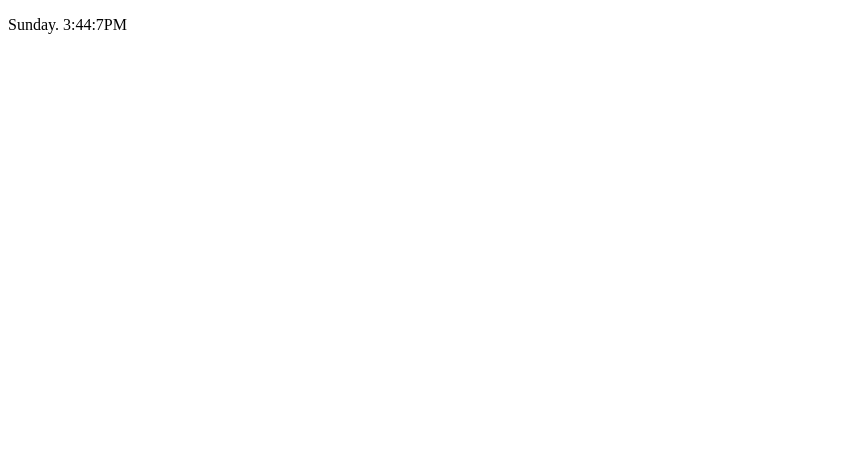
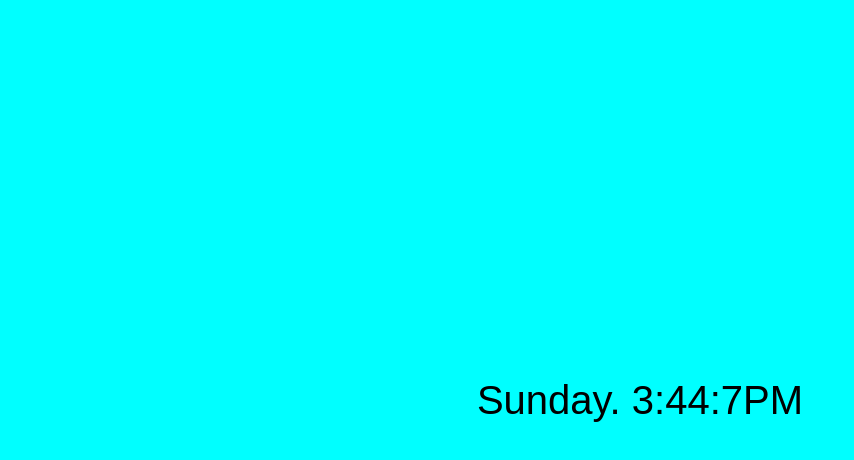
Before and after one commit to rajnish98/Javascript, a plain HTML site: page Practice Exercise/Display the current day and time/index.html in a window 1280 px wide. Shown: the whole page, without its empty margins (0-854 px from the left). Drawn offline with Linux system fonts and the light colour scheme.

Commit message:
Display the current day and time

```diff
--- a/Practice Exercise/Display the current day and time/Display the current day and time.js
+++ b/Practice Exercise/Display the current day and time/Display the current day and time.js
@@ -2,7 +2,7 @@ var today = new Date();
 var day = today.getDay();
 var daylist = ["Sunday", "Monday", "Tuesday", "Wednesday", "Thrusday", "Friday", "Saturday"];
 
-console.log("Today is: " + daylist[day] + ".");
+// console.log("Today is: " + daylist[day] + ".");
 
 var hour = today.getHours();
 const minute = today.getMinutes();
@@ -29,5 +29,5 @@ if (hour === 0 && prepend === 'PM') {
     }
   }
 }
-console.log("Current Time: " + hour + ":" +minute + ":" + second + prepend);
+// console.log("Current Time: " + hour + ":" +minute + ":" + second + prepend);
 document.getElementById("p1").innerHTML = daylist[day] +"."+ " " + hour +":"+ minute + ":"+ second + prepend;
--- a/Practice Exercise/Display the current day and time/index.html
+++ b/Practice Exercise/Display the current day and time/index.html
@@ -4,7 +4,7 @@
   <meta charset="UTF-8">
   <meta name="viewport" content="width=device-width, initial-scale=1.0">
   <title>Display the current day and time</title>
-  <link rel="stylesheet" href="./">
+  <link rel="stylesheet" href="./style.css">
 </head>
 <body>
 <p id="p1"></p>
--- a/Practice Exercise/Display the current day and time/style.css
+++ b/Practice Exercise/Display the current day and time/style.css
@@ -0,0 +1,18 @@
+*,
+*:before,
+*:after{
+  padding: 0;
+  margin: 0;
+  box-sizing: border-box;
+  font-family: "Poppins",sans-serif;
+}
+
+body{
+  display: flex;
+  height: 100vh;
+  width: 100vw;
+  align-items: center;
+  justify-content:center;
+  background-color: aqua;
+  font-size: 40px;
+}
```
